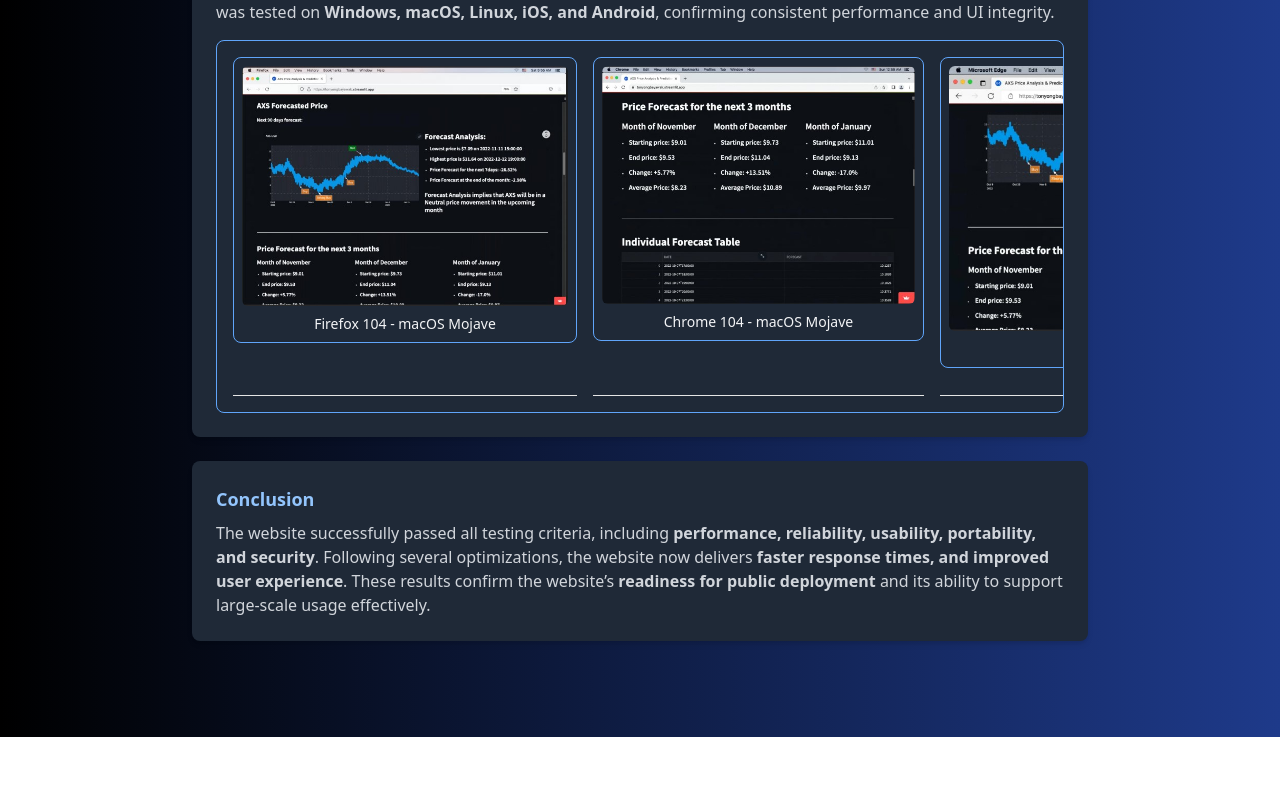
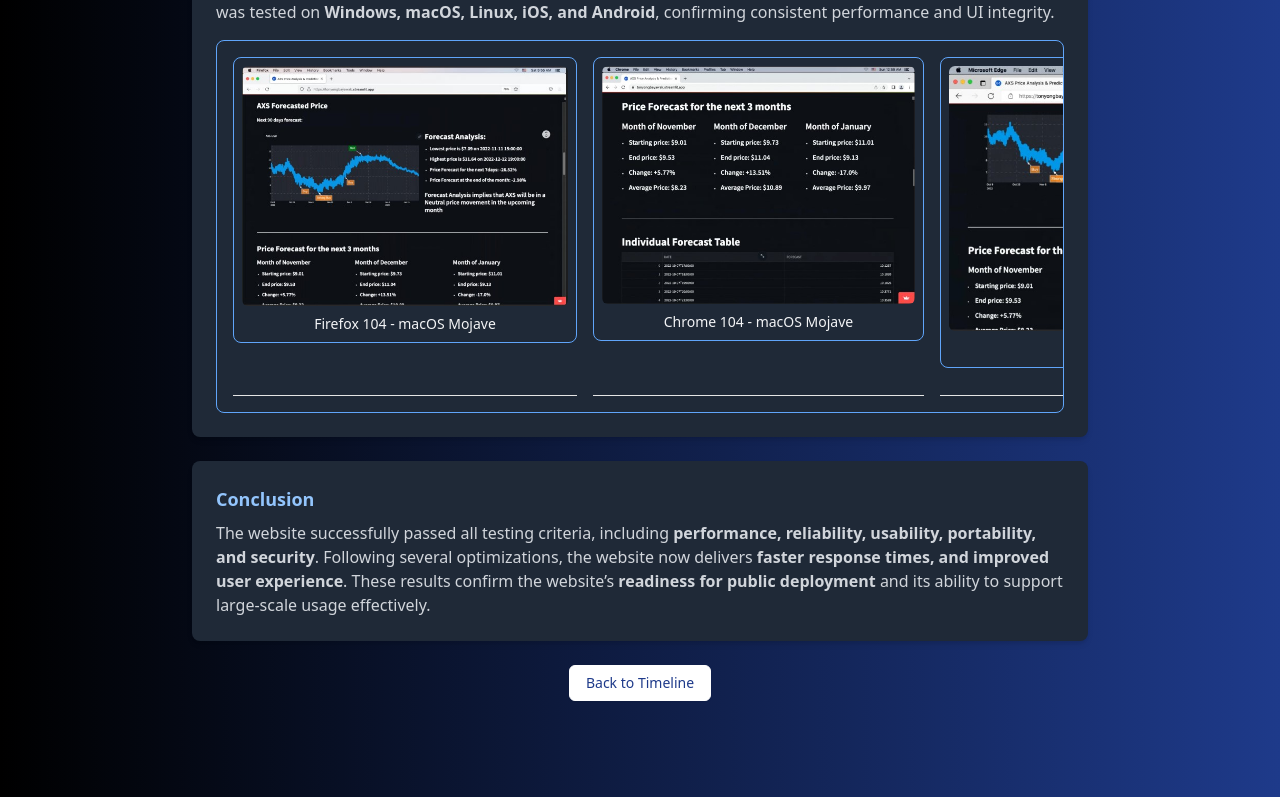
Before and after one commit to jerwintuchi/tonyongbayawak, a Next.js app: page /about/testing in a window 1280 px wide. Shown: the part 3981-4778 px from the top of the page. Before the commit the page ends 4718 px from the top, so only its background shows below. Built offline with nearby package versions, Linux system fonts and the light colour scheme.

Commit message:
ftr: added BackToTimeline btn

```diff
--- a/src/app/about/(timeline-items)/testing/_components/TestingClient.tsx
+++ b/src/app/about/(timeline-items)/testing/_components/TestingClient.tsx
@@ -2,6 +2,7 @@ import Image from "next/image";
 import StressTestingTable from "./StressTestingTable";
 import Link from "next/link";
 import PortabilityTestingAccordion from "./PortabilityTestingAccordion";
+import BackToTimeline from "@/components/buttons/back-timeline-btn";
 
 export default function TestingClient() {
     return (
@@ -124,6 +125,10 @@ export default function TestingClient() {
                     These results confirm the website’s <strong>readiness for public deployment</strong> and its ability to support large-scale usage effectively.
                 </p>
             </div>
+
+            <div className="flex justify-center mt-6">
+                <BackToTimeline />
+            </div>
         </div >
     );
 }
```
